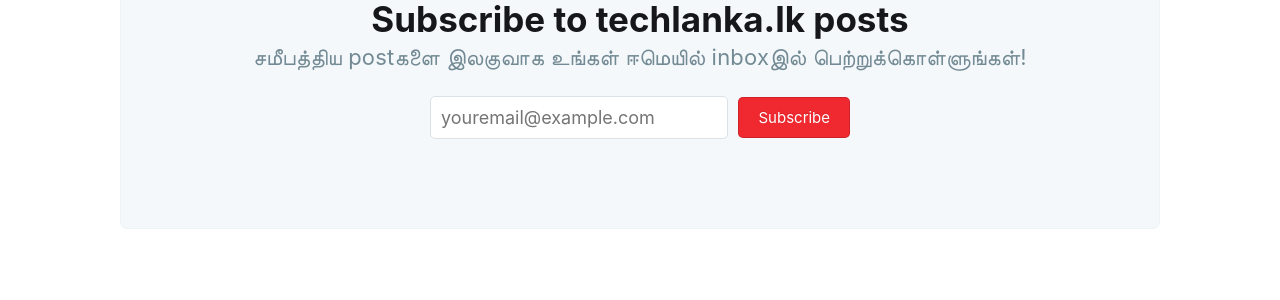
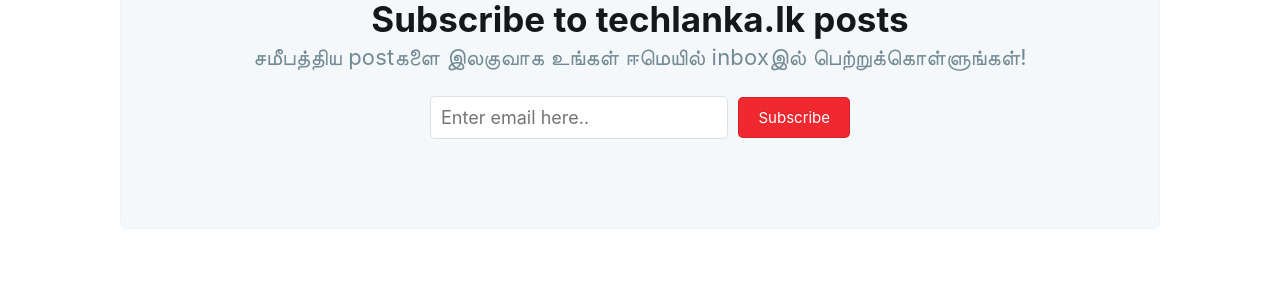
Before and after one commit to techlanka/blog, a Jekyll site: the page built from _posts/2018-09-18-launching-9th-generation-processors.md, in a window 1280 px wide. Shown: the part 2181-2481 px from the top of the page. Built offline with Jekyll 4.4.1, drawn with Linux system fonts in a browser that asks for light colours; nearby versions of some CDN libraries; comment, search, counter and statistics services are not loaded.

Commit message:
Update subscribe-form.html

```diff
--- a/_includes/subscribe-form.html
+++ b/_includes/subscribe-form.html
@@ -2,7 +2,7 @@
     <input class="confirm" type="hidden" name="confirm"  /><input class="location" type="hidden" name="location"  /><input class="referrer" type="hidden" name="referrer"  />
 
     <div class="form-group">
-        <input class="subscribe-email" type="email" name="email"  placeholder="youremail@example.com" />
+        <input class="subscribe-email" type="email" name="email"  placeholder="Enter email here.." />
     </div>
     <button class="" type="submit" {% unless site.subscribe %}enabled{% endunless %}><span>Subscribe</span></button>
     <script type="text/javascript">(function(g,h,o,s,t){h[o]('.location')[s]=h[o]('.location')[s] || g.location.href;h[o]('.referrer')[s]=h[o]('.referrer')[s] || h.referrer;})(window,document,'querySelector','value');</script>
```
